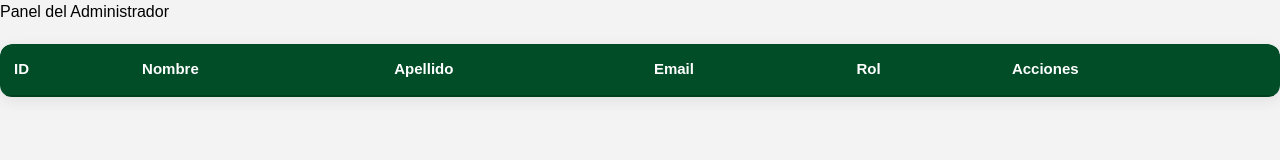
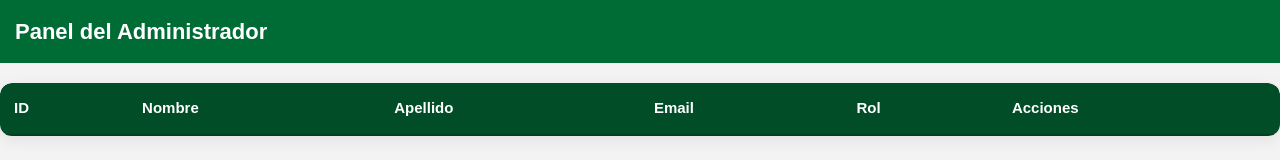
Before and after one commit to AndresRa20/Dashboard, a website: page pages/admin.html in a window 1280 px wide. Shown: the top 160 px of the page. Drawn offline with nearby package versions, Linux system fonts and the light colour scheme; no server answers; sample sign-in values are in the browser's storage.

Commit message:
admin final arreglos

```diff
--- a/Scripts/admin.js
+++ b/Scripts/admin.js
@@ -66,7 +66,8 @@ document.addEventListener("DOMContentLoaded", () => {
 
     //   CAMBIAR ROL
     window.cambiarRol = async function(id, currentRole) {
-        const nuevoRol = currentRole === "admin" ? "user" : "admin";
+        const nuevoRol = currentRole.trim().toLowerCase() === "admin" ? "user" : "admin";
+
 
         if (!confirm(`¿Cambiar rol a "${nuevoRol}"?`)) return;
 
--- a/css/admin.css
+++ b/css/admin.css
@@ -10,6 +10,18 @@ body {
     font-family: Arial, sans-serif;
     background: var(--gray-bg);
 }
+header {
+    width: 100%;
+    padding: 15px;
+    background: var(--green);
+    color: white;
+    font-size: 22px;
+    font-weight: bold;
+    display: flex;
+    justify-content: space-between;
+    align-items: center;
+}
+
 
 header .btn {
     position: absolute;
```
